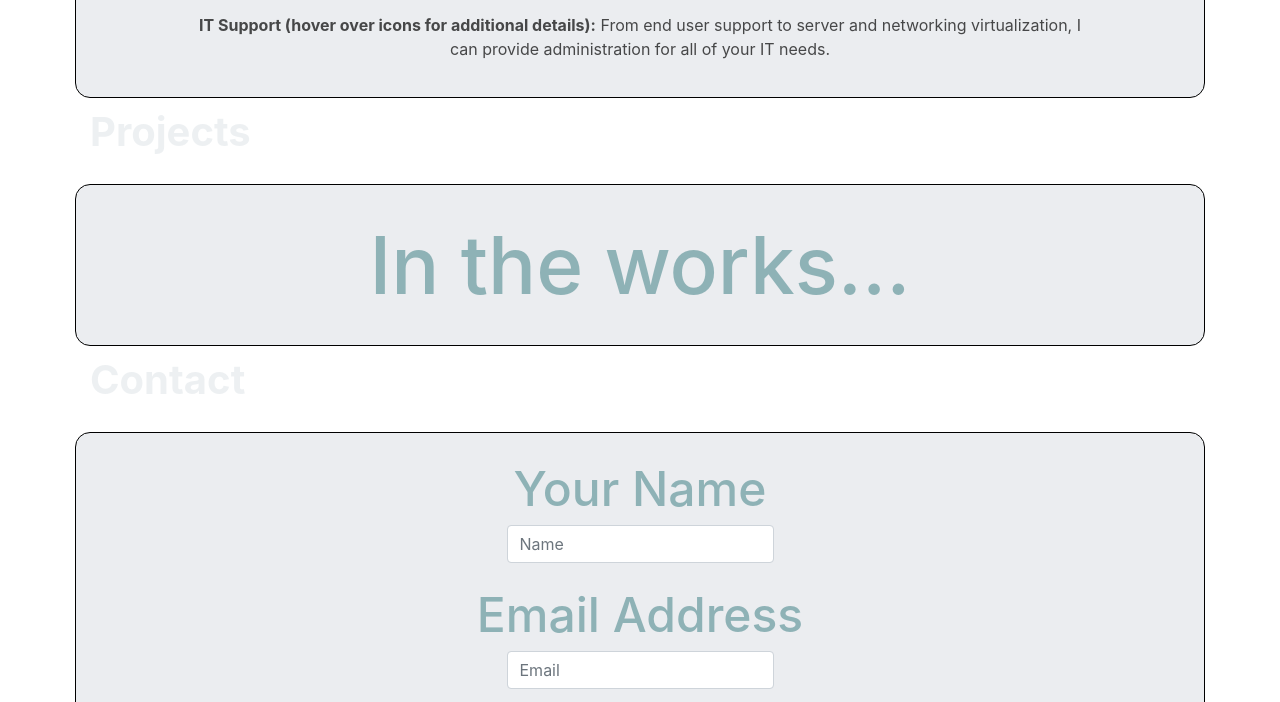
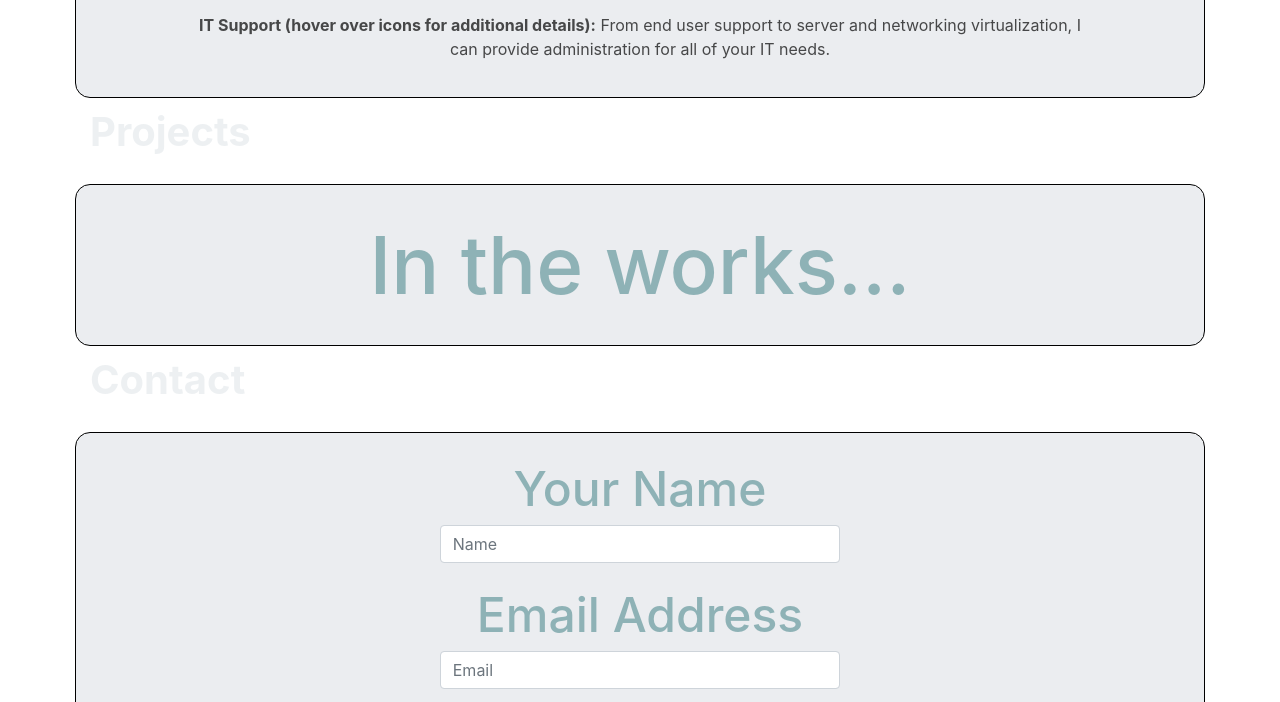
Before and after one commit to eliroberts9/elias-web-dev, a plain HTML site: page index.html in a window 1280 px wide. Shown: the part 1174-1876 px from the top of the page. Drawn offline with nearby package versions, Linux system fonts and the light colour scheme.

Commit message:
changed width of name and email inputs

```diff
--- a/styles/styles.css
+++ b/styles/styles.css
@@ -186,11 +186,11 @@ div.row {
 input#name.form-control {
     margin-left: auto;
     margin-right: auto;
-    width: 50%;
+    width: 75%;
 }
 
 input#email.form-control {
     margin-left: auto;
     margin-right: auto;
-    width: 50%;
+    width: 75%;
 }
```
